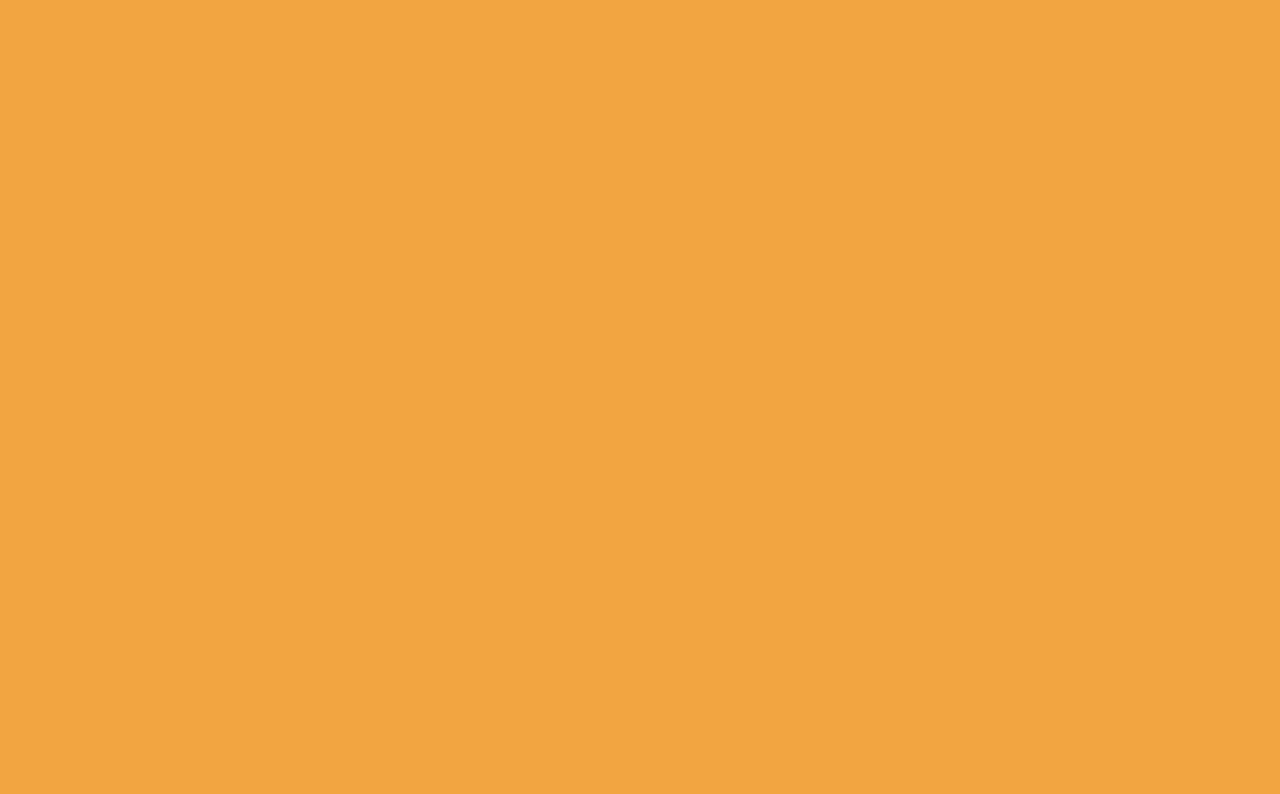
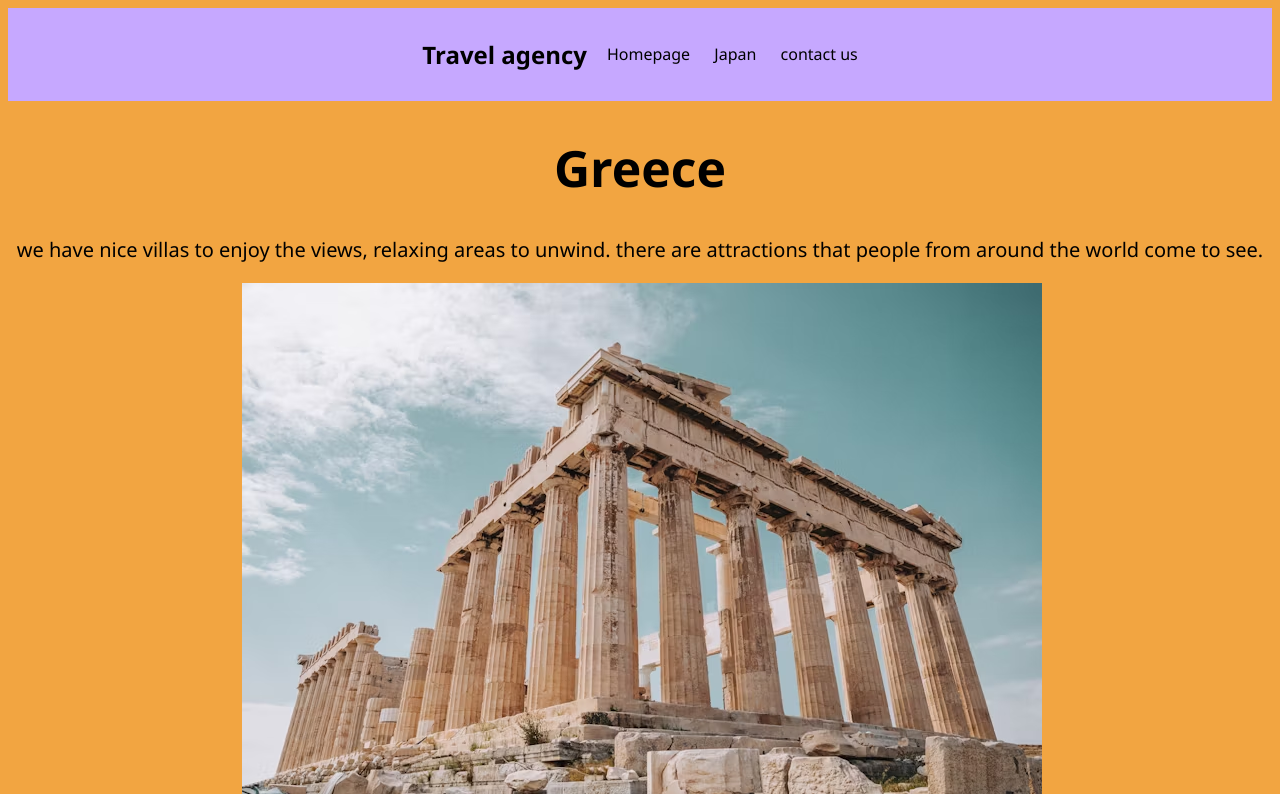
Before and after one commit to JJBAGLEY1993/travel-agency-project-1, a plain HTML site: page travel agency/Greece.html in a window 1280 px wide. Shown: the top 794 px of the page. Drawn offline with Linux system fonts and the light colour scheme.

Commit message:
Add files via upload

```diff
--- a/travel agency/Greece.html
+++ b/travel agency/Greece.html
@@ -8,7 +8,49 @@
     <link rel="stylesheet" href="Japan.html">
     <title>Document</title>
 </head>
+<div id="navbar">
+<div>
+<h2>Travel agency</h2>
+</div>
+<div>
+<a href="index.html">Homepage</a>
+<a href="Japan.html">Japan</a>
+<a href="contact.html">contact us</a>
+</div>
+</div>
+
+
+
+
+
+<h1>Greece</h1>
+<p>we have nice villas to enjoy the views, relaxing areas to unwind.
+    there are attractions that people from around the world come to see. </p>
+<img id="Greeceimg" src="Greece1.avif" alt=""> <img src="Greece2.avif" alt=""> <img src="Greece3.avif" alt="">
+
+
+
+
+
+
+
+
+
+
+
+
+
+
+
+
+
+
+
+
+
+
+
+
 <body>
-
 </body>
 </html>
--- a/travel agency/Japan.html
+++ b/travel agency/Japan.html
@@ -8,6 +8,34 @@
     <link rel="stylesheet" href="Greece.html">
     <title>Document</title>
 </head>
+<div id="navbar">
+    <div>
+     <h2>Travel agency</h2>
+    </div>
+    <div>
+    <a href="index.html">Homepage</a>
+    <a href="Greece.html">Greece</a>
+    <a href="contact.html">contact us</a>
+    </div>
+
+
+
+
+
+
+
+
+
+
+
+
+
+
+
+
+
+
+
 <body>
 
 </body>
--- a/travel agency/index.html
+++ b/travel agency/index.html
@@ -14,16 +14,20 @@
      <h2>Travel agency</h2>
     </div>
     <div>
-    <a href="#">Greece</a>
-    <a href="#">Japan</a>
+    <a href="Greece.html">Greece</a>
+    <a href="Japan.html">Japan</a>
+    <a href="contact.html">contact us</a>
     </div>
 
 
     </div>
-    <h1>TA</h1>
-    <img src="travel agency 1.avif" alt="man sat down on backless chair looking to his right out a window whilest on the phone">
+        <div class="img">
+        <img src="travel agency 1.avif" alt="man sat down on backless chair looking to his right out a window whilest on the phone">
+           </div>
+           <h1> Welcome to ___________________</h1>
+    <p>welcome to our travel agency we have some wonderful places that may be to your liking as a place to be able to get some nice R&R</p>
+    <Footer> Facebook  X  linkedin  instagram</Footer>
 
-    <p>prices of flights</p>
 
 
 
--- a/travel agency/style.css
+++ b/travel agency/style.css
@@ -3,27 +3,51 @@ body{
     font-family: 'Segoe UI', Tahoma, Geneva, Verdana, sans-serif;
     text-align: center;
 }
-
-
-
     #navbar { display: flex;
         justify-content: center;
         align-items: center;
         background-color: #c6a8ff;
 
     }
-    h1{
-        font-size: 50px;
+    #navbar a{
+        color: black;
+        text-decoration: none;
+        padding: 10px;
 
     }
-    #img{
-        size: 30%;
-        align-content: center;
+    #navbar h2{
+        color: black;
+        padding: 10px;
+
     }
 
+    .img{
+        display: flex;
+        justify-content:center;
+        border: 5px;
+        }
+       h1{
+        display: flex;
+        justify-content: center;
+        font-size: 50px;
+       }
+       #Greeceimg{
+        border: #c6a8ff;
+
+
+    }
+
+
     p{
-        font-size: 15px;
+        font-size: 20px;
     }
+    Footer{
+        display: flex;
+        justify-content: center;
+        align-items: center;
+        background-color: #c6a8ff;
+        font-size: 20px;
+     }
 
 
 
@@ -49,11 +73,16 @@ body{
 
 
 
-    #footer{
 
 
 
-    }
+
+
+
+
+
+
+
 
 
 
```
Also changed, not shown: travel agency/contact.html (added, +39 -0 lines).
